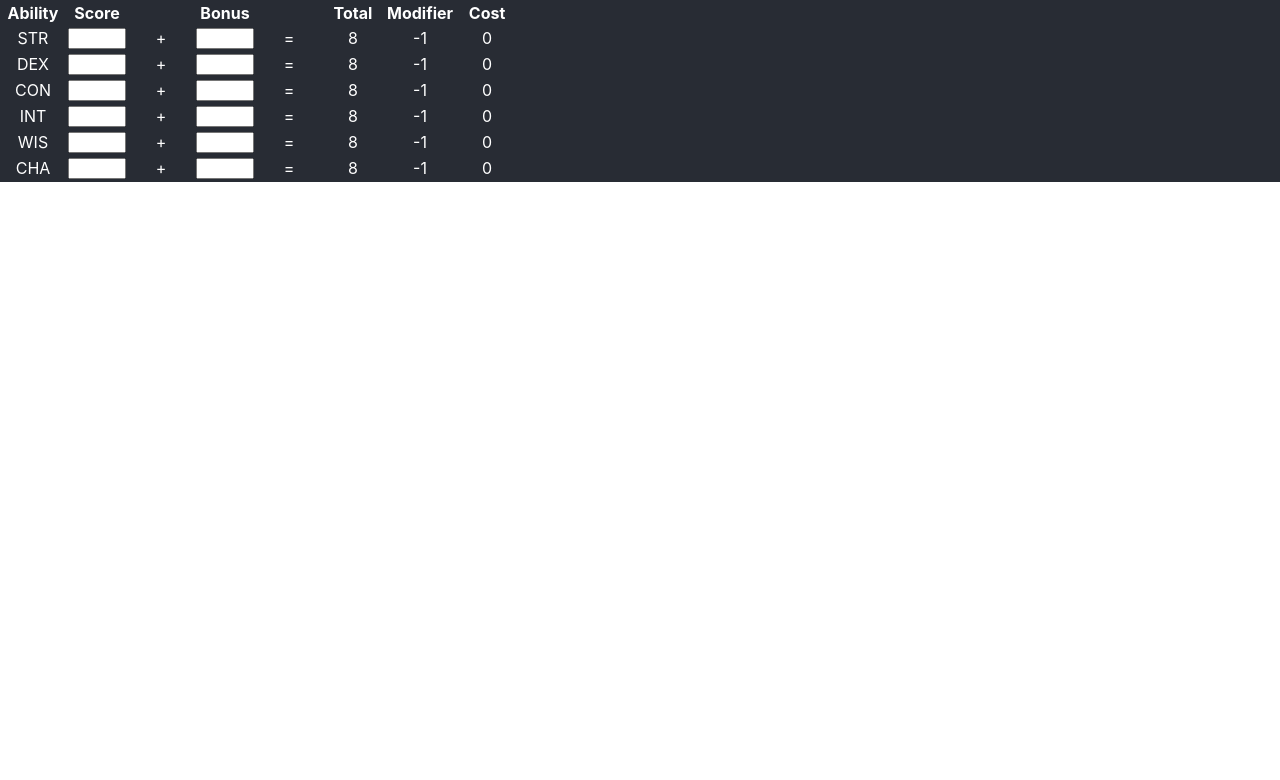
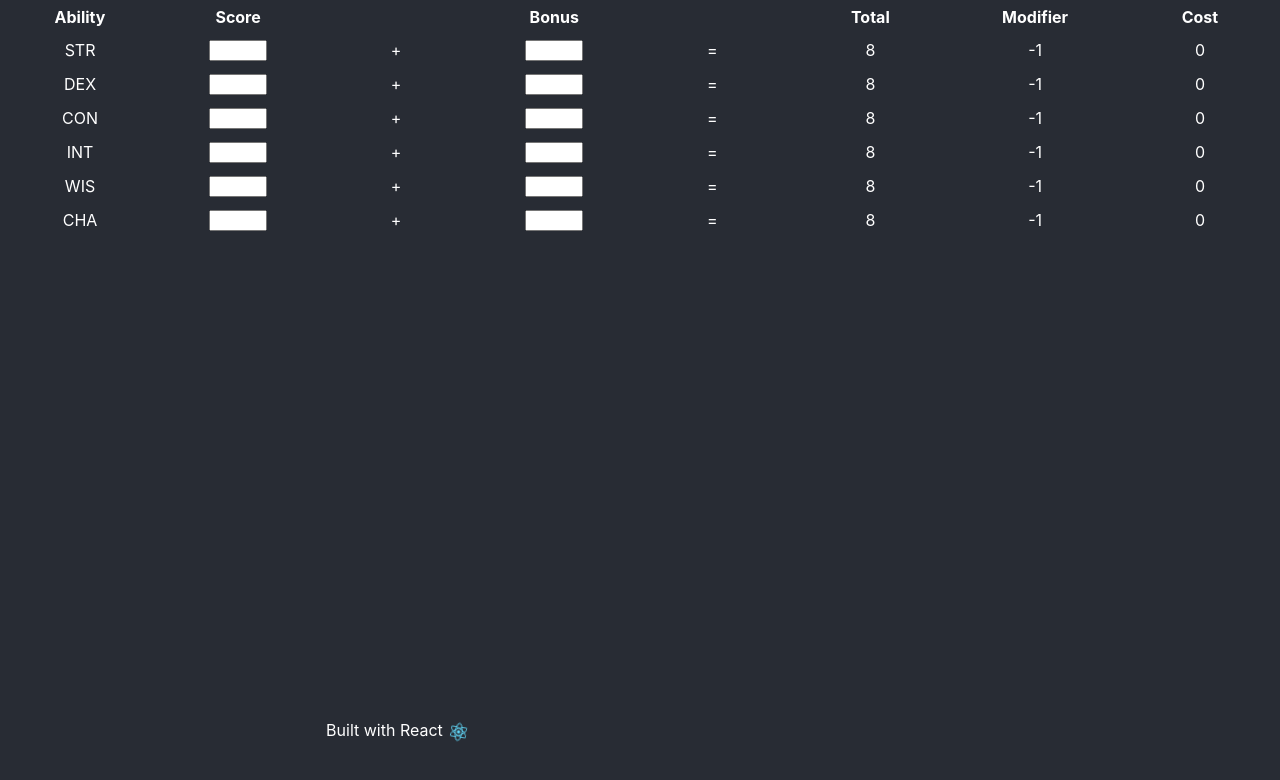
Before and after one commit to TheTallTankard/ability-calculator, a React (Create React App) app: page / in a window 1280 px wide. Shown: the top 780 px of the page. Built offline with nearby package versions, Linux system fonts and the light colour scheme.

Commit message:
Created a footer

```diff
--- a/src/scripts/App.js
+++ b/src/scripts/App.js
@@ -1,6 +1,7 @@
 import logo from '../logo.svg';
 import '../styles/App.css';
 import Body from './Body';
+import Footer from './Footer';
 
 function App() {
   return (
@@ -20,6 +21,7 @@ function App() {
           Learn React
         </a>
       </header> */}
+      <Footer></Footer>
     </div>
   );
 }
--- a/src/scripts/Body.js
+++ b/src/scripts/Body.js
@@ -3,7 +3,7 @@ import AbilityScoreRow from './AbilityScoreRow';
 
 function Body(){
     return (
-        <div className="body">
+        <div className="Body">
             <table>
                 <thead>
                     <tr>
--- /dev/null
+++ b/src/scripts/Footer.js
@@ -0,0 +1,13 @@
+import logo from '../logo.svg';
+import '../styles/Footer.css';
+
+function Footer () {
+    return (
+        <div className="Footer">
+            <sm>Built with React</sm>
+            <img src={logo} className="react-logo" alt="react logo" />
+        </div>
+    )
+}
+
+export default Footer;
--- a/src/styles/App.css
+++ b/src/styles/App.css
@@ -2,17 +2,7 @@
   text-align: center;
   color: white;
   background-color: #282c34;
-}
-
-.App-logo {
-  height: 40vmin;
-  pointer-events: none;
-}
-
-@media (prefers-reduced-motion: no-preference) {
-  .App-logo {
-    animation: App-logo-spin infinite 20s linear;
-  }
+  height: 100vmin;
 }
 
 .App-header {
@@ -29,12 +19,3 @@
 .App-link {
   color: #61dafb;
 }
-
-@keyframes App-logo-spin {
-  from {
-    transform: rotate(0deg);
-  }
-  to {
-    transform: rotate(360deg);
-  }
-}
--- a/src/styles/Body.css
+++ b/src/styles/Body.css
@@ -1,3 +1,10 @@
+.Body {
+    min-height: 90vh;
+    display: flex;
+    flex-direction: column;
+}
+
 th, td {
     width: 60px;
+    padding: 5px;
 }
--- /dev/null
+++ b/src/styles/Footer.css
@@ -0,0 +1,26 @@
+.Footer {
+    position: fixed;
+    width: 100vmin;
+    text-align: center;
+}
+
+.react-logo {
+    height: 22px;
+    vertical-align: middle;
+    pointer-events: none;
+  }
+
+@media (prefers-reduced-motion: no-preference) {
+    .react-logo {
+        animation: react-logo-spin infinite 20s linear;
+    }
+}
+
+@keyframes react-logo-spin {
+    from {
+        transform: rotate(0deg);
+    }
+    to {
+        transform: rotate(360deg);
+    }
+}
```
